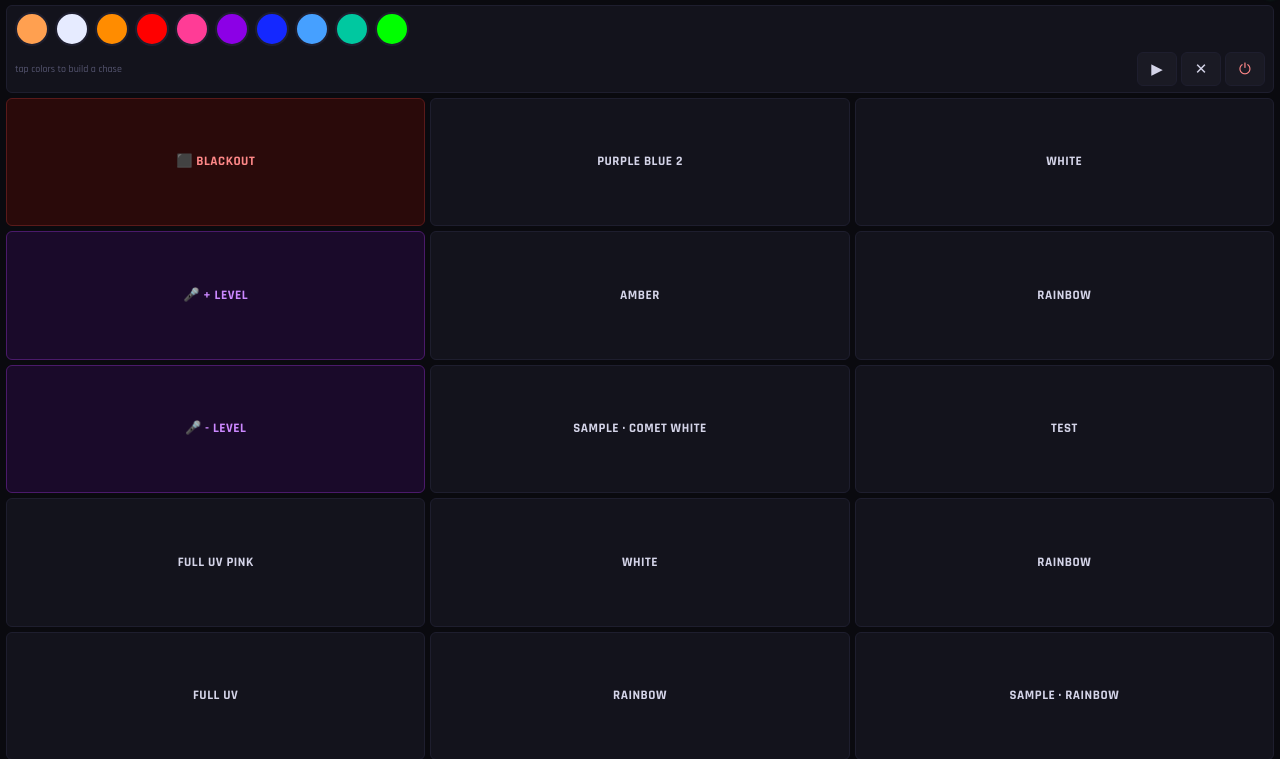
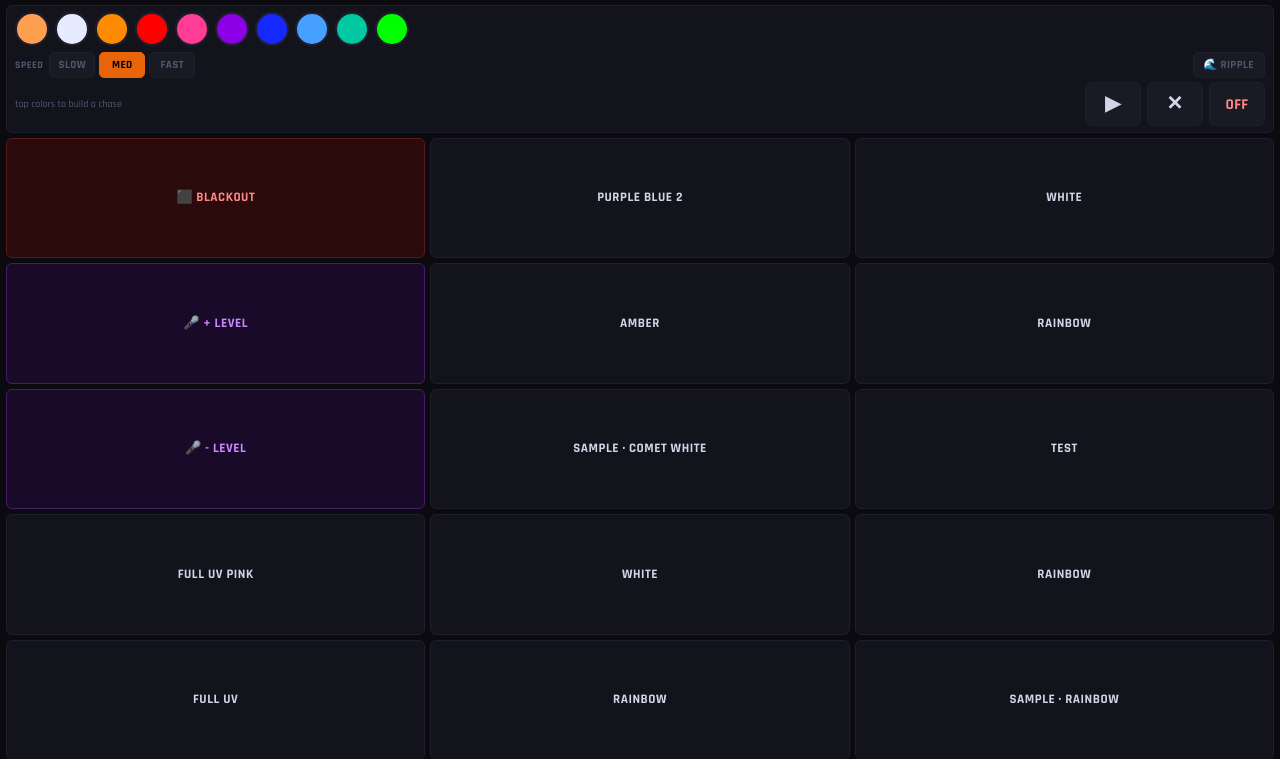
Before and after one commit to JKlaus1/Lightboard, a Flask app: page /touch in a window 1280 px wide. Shown: the part 19-778 px from the top of the page. Run offline with Flask 3, Linux system fonts and the light colour scheme; parts of the project's set-up code (start-up, migrations or seed data) failed here and were passed over.

Commit message:
Kiosk wash strip: speed presets, ripple toggle, bigger buttons, fix OFF glyph

```diff
--- a/templates/touch.html
+++ b/templates/touch.html
@@ -327,6 +327,7 @@
     padding: 6px 8px;
   }
   .ws-row { display: flex; align-items: center; gap: 6px; }
+  .ws-action-row { align-items: stretch; }
   #wash-strip-swatches {
     display: flex; gap: 6px; overflow-x: auto; padding-bottom: 2px;
     scrollbar-width: none;
@@ -337,22 +338,45 @@
     border: 2px solid var(--border); cursor: pointer;
   }
   .ws-swatch:active { border-color: var(--accent); }
+  .ws-settings-label {
+    color: var(--dim); font-size: 10px; font-weight: 700; text-transform: uppercase;
+    letter-spacing: 0.05em; flex-shrink: 0;
+  }
+  .ws-speed-group { display: flex; gap: 4px; flex-shrink: 0; }
+  .ws-speed-btn {
+    min-width: 46px; min-height: 26px;
+    background: #1a1a24; border: 1px solid var(--border); border-radius: 5px;
+    color: var(--dim); font-family: 'Rajdhani', sans-serif;
+    font-size: 11px; font-weight: 700; letter-spacing: 0.04em;
+    cursor: pointer;
+  }
+  .ws-speed-btn.active { background: var(--accent); border-color: var(--accent); color: #000; }
+  .ws-ripple-btn {
+    min-height: 26px; padding: 0 10px; margin-left: auto; flex-shrink: 0;
+    background: #1a1a24; border: 1px solid var(--border); border-radius: 5px;
+    color: var(--dim); font-family: 'Rajdhani', sans-serif;
+    font-size: 11px; font-weight: 700; letter-spacing: 0.04em;
+    cursor: pointer;
+  }
+  .ws-ripple-btn.active { background: var(--singer); border-color: #aa55dd; color: #fff; }
   #wash-strip-seq {
-    flex: 1; display: flex; gap: 4px; overflow-x: auto; min-height: 26px;
+    flex: 1; display: flex; gap: 4px; overflow-x: auto; min-height: 44px;
     align-items: center;
   }
   .ws-seq-chip {
     flex-shrink: 0; width: 22px; height: 22px; border-radius: 50%;
     border: 1px solid var(--border); cursor: pointer;
   }
-  .ws-controls { display: flex; gap: 4px; flex-shrink: 0; }
+  .ws-controls { display: flex; gap: 6px; flex-shrink: 0; }
   .ws-btn {
-    min-width: 40px; min-height: 34px;
+    flex: 1; min-width: 56px;
     background: #1a1a24; border: 1px solid var(--border); border-radius: 6px;
-    color: var(--text); font-size: 15px; cursor: pointer;
+    color: var(--text); font-family: 'Rajdhani', sans-serif;
+    font-size: 20px; font-weight: 700; letter-spacing: 0.03em;
+    cursor: pointer;
   }
   .ws-btn:active { background: #262636; }
-  .ws-btn.ws-off { color: #ff8888; }
+  .ws-btn.ws-off { color: #ff8888; font-size: 15px; }
   /* ── Wash designer (full version — ported from the show board) ── */
   .gate-panel.wash-panel { width: min(760px, 96vw); text-align: left; }
   .gate-panel.wash-panel h2 { text-align: left; }
@@ -471,11 +495,20 @@
 <div id="wash-strip">
   <div id="wash-strip-swatches" class="ws-row"></div>
   <div class="ws-row">
+    <span class="ws-settings-label">Speed</span>
+    <div class="ws-speed-group">
+      <button class="ws-speed-btn" data-speed="slow"   onclick="wsSetSpeed('slow')">SLOW</button>
+      <button class="ws-speed-btn" data-speed="medium" onclick="wsSetSpeed('medium')">MED</button>
+      <button class="ws-speed-btn" data-speed="fast"   onclick="wsSetSpeed('fast')">FAST</button>
+    </div>
+    <button class="ws-ripple-btn" id="ws-ripple-btn" onclick="wsToggleRipple()" title="Alternating pods run half a step apart">🌊 RIPPLE</button>
+  </div>
+  <div class="ws-row ws-action-row">
     <div id="wash-strip-seq"></div>
     <div class="ws-controls">
       <button class="ws-btn" onclick="wsPlay()" title="Play built sequence">▶</button>
       <button class="ws-btn" onclick="wsClear()" title="Clear sequence">✕</button>
-      <button class="ws-btn ws-off" onclick="wsOff()" title="Wash off">⏻</button>
+      <button class="ws-btn ws-off" onclick="wsOff()" title="Wash off">OFF</button>
     </div>
   </div>
 </div>
@@ -1343,11 +1376,18 @@
 
   // ── Quick wash strip — always visible, single-use chase builder ────────
   // Tap swatches to build a step sequence, Play fires it through /api/wash
-  // at the backend's own defaults (no save, no tempo/ripple — that's what
+  // at the chosen speed preset (no save, no numeric hold/fade — that's what
   // the full Wash Designer is for). Which colors show here is configured
   // in Touch Config; gridConfig.wash_strip_colors carries the saved list.
   let wsSwatchColors = [];
   let wsSeq = [];
+  let wsSpeed = 'medium';
+  let wsRippleOn = false;
+  const WS_SPEED_PRESETS = {
+    slow:   { hold_ms: 3000, fade_ms: 1200 },
+    medium: { hold_ms: 1200, fade_ms: 500  },
+    fast:   { hold_ms: 500,  fade_ms: 250  },
+  };
 
   async function initWashStrip() {
     await ensurePalette();
@@ -1358,12 +1398,22 @@
       : all.filter(c => c.id !== 'off').slice(0, 10);
     renderWashStripSwatches();
     renderWashStripSeq();
+    wsSetSpeed(wsSpeed);
   }
   function renderWashStripSwatches() {
     const box = document.getElementById('wash-strip-swatches');
     box.innerHTML = wsSwatchColors.map(c =>
       `<div class="ws-swatch" title="${c.name}" style="background:${previewCss(c)}" onclick="wsAdd('${c.id}')"></div>`
     ).join('');
+  }
+  function wsSetSpeed(speed) {
+    wsSpeed = speed;
+    document.querySelectorAll('.ws-speed-btn').forEach(b =>
+      b.classList.toggle('active', b.dataset.speed === speed));
+  }
+  function wsToggleRipple() {
+    wsRippleOn = !wsRippleOn;
+    document.getElementById('ws-ripple-btn').classList.toggle('active', wsRippleOn);
   }
   function wsAdd(pid) {
     const c = wsSwatchColors.find(x => x.id === pid);
@@ -1386,9 +1436,12 @@
   async function wsPlay() {
     if (!wsSeq.length) { toast('Tap a color first'); return; }
     try {
+      const preset = WS_SPEED_PRESETS[wsSpeed] || WS_SPEED_PRESETS.medium;
       const body = wsSeq.length === 1
         ? { mode:'palette', palette_id: wsSeq[0].palette_id, launch_fade:400 }
-        : { steps: wsSeq.map(s => ({ mode:'palette', palette_id:s.palette_id })), launch_fade:400 };
+        : { steps: wsSeq.map(s => ({ mode:'palette', palette_id:s.palette_id })),
+            hold_ms: preset.hold_ms, fade_ms: preset.fade_ms,
+            phase_offset: wsRippleOn, launch_fade:400 };
       const r = await fetch('/api/wash', { method:'POST',
         headers:{'Content-Type':'application/json'}, body: JSON.stringify(body) });
       const d = await r.json();
```
